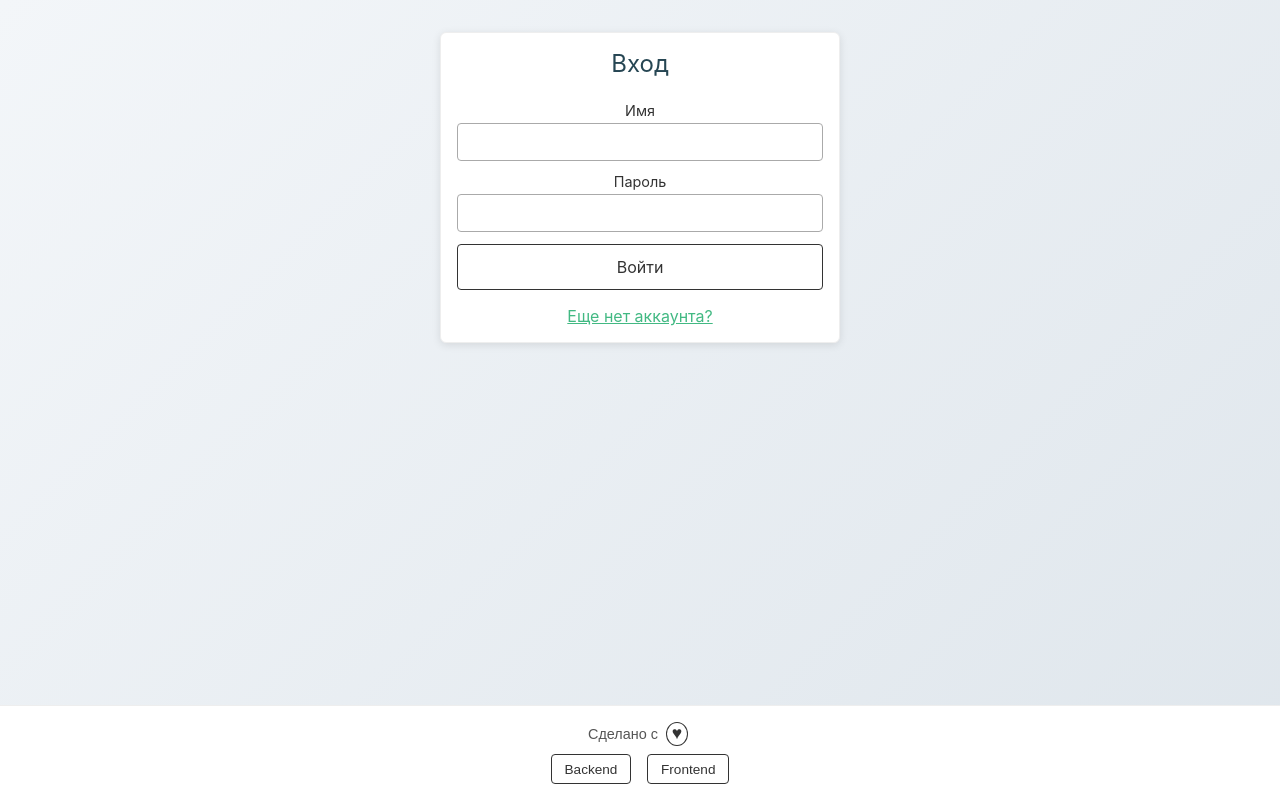
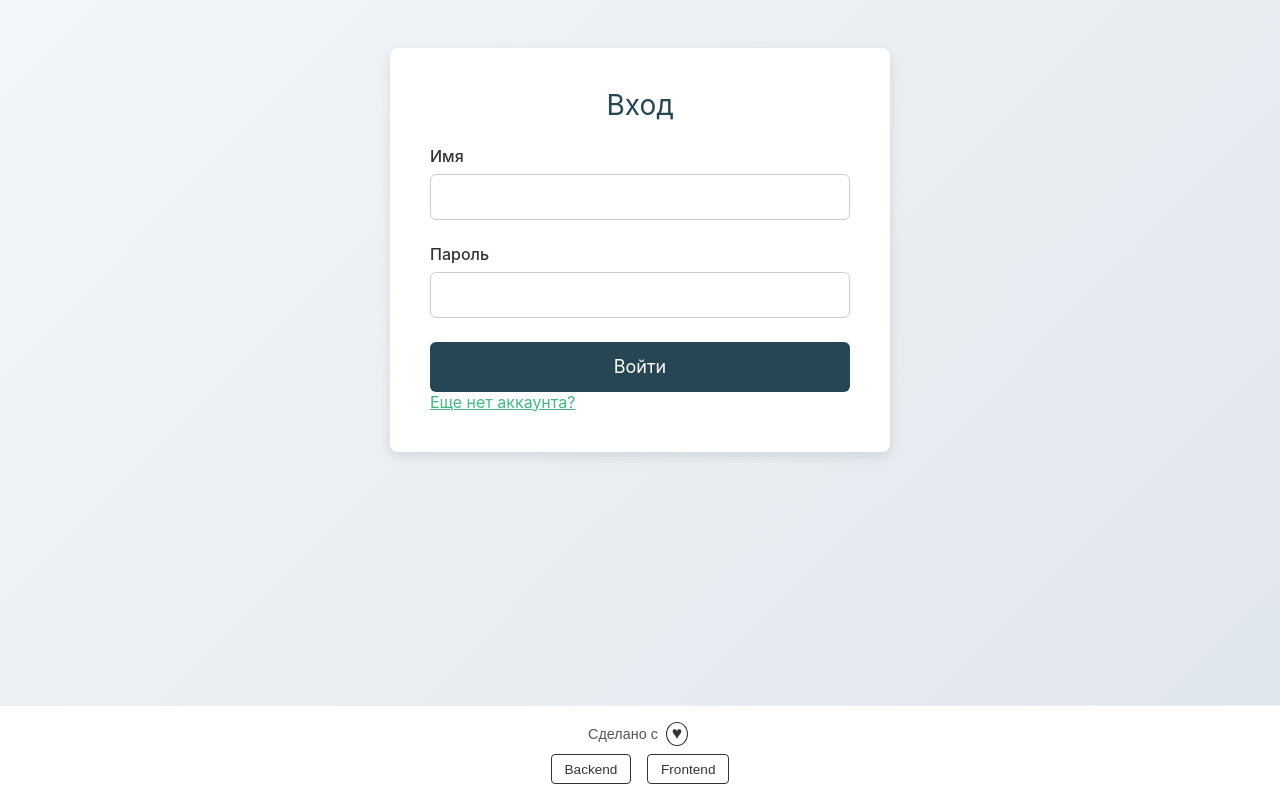
Before and after one commit to Nastya78878/vue-stat, a Vue app: page / in a window 1280 px wide. Built offline with nearby package versions, Linux system fonts and the light colour scheme; no server answers; the HTML template or start-up script is replaced by a standard one.

Commit message:
feat: добавление линейного графика с возможностью зума и улучшение визуализации данных

```diff
--- a/package.json
+++ b/package.json
@@ -19,6 +19,7 @@
     "axios": "^1.9.0",
     "chart.js": "^4.4.9",
     "chartjs-adapter-date-fns": "^3.0.0",
+    "chartjs-plugin-zoom": "^2.2.0",
     "date-fns": "^4.1.0",
     "echarts": "^5.6.0",
     "pinia": "^3.0.1",
--- a/src/components/AuthComponents/AuthComponent.vue
+++ b/src/components/AuthComponents/AuthComponent.vue
@@ -2,19 +2,72 @@
   <div :class="['auth-container', { registration: !isLoginMode }]">
     <h2>{{ isLoginMode ? 'Вход' : 'Регистрация' }}</h2>
     <form @submit.prevent="handleSubmit">
-      <div>
+      <!-- Имя -->
+      <div class="field">
         <label for="name">Имя</label>
-        <input id="name" v-model="form.name" type="text" required />
+        <input
+          id="name"
+          v-model="form.name"
+          type="text"
+          :class="{ 'input-error': nameError }"
+          required
+        />
+        <transition name="fade">
+          <p v-if="nameError" class="error-box">
+            <svg class="error-icon" viewBox="0 0 24 24">
+              <path d="M11.001 10h2v5h-2zm0 7h2v2h-2z" />
+              <path
+                d="M12 2a10 10 0 1 0 10 10A10.011 10.011 0 0 0 12 2zm0 18a8 8 0 1 1 8-8 8.009 8.009 0 0 1-8 8z"
+              />
+            </svg>
+            Логин минимум 3 символа
+          </p>
+        </transition>
       </div>
-      <div>
+
+      <!-- Пароль -->
+      <div class="field">
         <label for="password">Пароль</label>
-        <input id="password" v-model="form.password" type="password" required />
+        <input
+          id="password"
+          v-model="form.password"
+          type="password"
+          :class="{ 'input-error': passError }"
+          required
+        />
+        <transition name="fade">
+          <p v-if="passError" class="error-box">
+            <svg class="error-icon" viewBox="0 0 24 24">
+              <path d="M11.001 10h2v5h-2zm0 7h2v2h-2z" />
+              <path
+                d="M12 2a10 10 0 1 0 10 10A10.011 10.011 0 0 0 12 2zm0 18a8 8 0 1 1 8-8 8.009 8.009 0 0 1-8 8z"
+              />
+            </svg>
+            Пароль минимум 3 символа
+          </p>
+        </transition>
       </div>
-      <button class="btn" type="submit" :disabled="authStore.loading">
+
+      <!-- Общее сообщение об ошибке -->
+      <transition name="fade">
+        <div v-if="errorMessage" class="error-banner">
+          <svg class="banner-icon" viewBox="0 0 24 24">
+            <path d="M12 2a10 10 0 1 0 10 10A10.011 10.011 0 0 0 12 2zm1 15h-2v-2h2zm0-4h-2V7h2z" />
+          </svg>
+          {{ errorMessage }}
+        </div>
+      </transition>
+
+      <!-- Кнопка отправки -->
+      <button
+        class="btn"
+        type="submit"
+        :disabled="authStore.loading || (!isLoginMode && !isFormValid)"
+      >
         {{
           authStore.loading
             ? isLoginMode
-              ? 'Вход в систему...'
+              ? 'Вход в системе...'
               : 'Регистрация...'
             : isLoginMode
               ? 'Войти'
@@ -22,6 +75,7 @@
         }}
       </button>
     </form>
+
     <p>
       <a href="#" @click.prevent="toggleMode">
         {{ isLoginMode ? 'Еще нет аккаунта?' : 'Уже есть аккаунт?' }}
@@ -31,7 +85,7 @@
 </template>
 
 <script lang="ts" setup>
-import { reactive, ref } from 'vue'
+import { reactive, ref, computed } from 'vue'
 import type { Ref } from 'vue'
 import { useRouter } from 'vue-router'
 import { useAuthStore } from '../../stores/auth'
@@ -45,14 +99,31 @@ const router = useRouter()
 const authStore = useAuthStore()
 const isLoginMode: Ref<boolean> = ref(true)
 const form = reactive<AuthForm>({ name: '', password: '' })
+const errorMessage = ref<string>('')
+
+const isFormValid = computed(() => form.name.length >= 3 && form.password.length >= 3)
+
+// Ошибки по полям
+const nameError = computed(() => !isLoginMode.value && form.name.length > 0 && form.name.length < 3)
+const passError = computed(
+  () => !isLoginMode.value && form.password.length > 0 && form.password.length < 3,
+)
 
 function toggleMode(): void {
   isLoginMode.value = !isLoginMode.value
   form.name = ''
   form.password = ''
+  errorMessage.value = ''
 }
 
 async function handleSubmit(): Promise<void> {
+  errorMessage.value = ''
+
+  if (!isLoginMode.value && !isFormValid.value) {
+    errorMessage.value = 'Пожалуйста, исправьте поля'
+    return
+  }
+
   try {
     if (isLoginMode.value) {
       await authStore.login(form.name, form.password)
@@ -61,108 +132,137 @@ async function handleSubmit(): Promise<void> {
     }
     router.push({ name: 'home' })
   } catch (err) {
-    console.error('Ошибка аутентификации:', err)
+    errorMessage.value = isLoginMode.value
+      ? 'Неверный логин или пароль'
+      : 'Не удалось зарегистрироваться'
+    console.error(err)
   }
 }
 </script>
 
 <style scoped>
+/* Контейнер */
 .auth-container {
-  max-width: 400px;
-  margin: 2rem auto;
-  padding: 1rem;
-  text-align: center;
-  background: #fff;
-  border: 1px solid #eee;
-  border-radius: 6px;
-  box-shadow: 0 2px 8px rgba(0, 0, 0, 0.1);
-  transition:
-    background 0.3s ease,
-    color 0.3s ease,
-    transform 0.3s ease;
+  max-width: 500px; /* было 400px */
+  margin: 3rem auto; /* было 2rem */
+  padding: 2.5rem; /* было 1.5rem */
+  background: #ffffff;
+  border-radius: 8px;
+  box-shadow: 0 4px 12px rgba(0, 0, 0, 0.1);
+  transition: transform 0.3s;
+}
+.auth-container:hover {
+  transform: translateY(-4px);
 }
 
-.auth-container:hover {
-  transform: translateY(-5px);
-}
-
+/* Заголовок */
 .auth-container h2 {
-  font-size: 1.5rem;
-  margin-bottom: 1.5rem;
+  font-size: 1.75rem; /* чуть больше */
+  margin-bottom: 1.5rem; /* добавлен отступ снизу */
+  text-align: center; /* выравнивание по центру */
   color: #264653;
 }
 
-.auth-container form div {
-  margin-bottom: 0.75rem;
+/* Поля */
+.field {
+  margin-bottom: 1.5rem; /* чуть больше */
+  position: relative;
+}
+.field label {
+  display: block;
+  margin-bottom: 0.5rem;
+  color: #333;
+  font-weight: 500;
+}
+.field input {
+  width: 100%;
+  padding: 0.75rem 1rem; /* было 0.6rem 0.8rem */
+  border: 1px solid #ccc;
+  border-radius: 6px;
+  font-size: 1rem;
+  transition:
+    border-color 0.3s,
+    box-shadow 0.3s;
 }
 
-.auth-container label {
-  display: block;
-  margin-bottom: 0.25rem;
-  font-size: 0.9rem;
-  transition: color 0.3s ease;
+/* Ошибочное поле */
+.input-error {
+  border-color: #e63946 !important;
+  box-shadow: 0 0 0 3px rgba(230, 57, 70, 0.2);
 }
 
-.auth-container input {
-  width: 100%;
-  padding: 0.5rem;
-  border: 1px solid #aaa;
+/* Подсказка у поля */
+.error-box {
+  display: flex;
+  align-items: center;
+  margin-top: 0.4rem;
+  background: #fee2e2;
+  border: 1px solid #fca5a5;
+  padding: 0.4rem 0.6rem;
   border-radius: 4px;
-  font-size: 1rem;
-  transition: border-color 0.3s ease;
+  font-size: 0.875rem;
+  color: #b91c1c;
+}
+.error-icon {
+  width: 1rem;
+  height: 1rem;
+  margin-right: 0.4rem;
+  fill: #b91c1c;
 }
 
-.btn {
-  padding: 0.75rem 1rem;
-  border: 1px solid #333;
-  border-radius: 4px;
-  background: transparent;
-  font-size: 1rem;
-  cursor: pointer;
-  transition:
-    background 0.2s,
-    color 0.2s;
-  width: 100%;
+/* Общее баннерное сообщение */
+.error-banner {
+  display: flex;
+  align-items: center;
+  background: #ffedd5;
+  border: 1px solid #fcd34d;
+  padding: 0.8rem 1rem; /* чуть больше */
+  border-radius: 6px;
+  margin-bottom: 1.5rem;
+  font-size: 0.95rem;
+  color: #92400e;
+}
+.banner-icon {
+  width: 1.2rem;
+  height: 1.2rem;
+  margin-right: 0.5rem;
+  fill: #92400e;
 }
 
-.btn:hover {
-  background: #333;
-  color: #fff;
+/* Плавное появление */
+.fade-enter-active,
+.fade-leave-active {
+  transition: opacity 0.3s;
+}
+.fade-enter-from,
+.fade-leave-to {
+  opacity: 0;
 }
 
-.auth-container p {
-  text-align: center;
-  margin-top: 1rem;
+/* Кнопка */
+.btn {
+  width: 100%;
+  padding: 0.9rem; /* было 0.75rem */
+  font-size: 1.125rem; /* чуть крупнее */
+  border: none;
+  border-radius: 6px;
+  background: #264653;
+  color: #fff;
+  cursor: pointer;
+  transition: background 0.2s;
+}
+.btn:disabled {
+  background: #aaa;
+  cursor: not-allowed;
+}
+.btn:not(:disabled):hover {
+  background: #1b3a4b;
 }
 
+/* Ссылка-переключатель */
 .auth-container a {
   color: #42b983;
   text-decoration: underline;
   cursor: pointer;
-  transition: color 0.3s ease;
-}
-
-/* Дополнительные стили для режима регистрации (регистрация имеет те же цвета и плавные анимации, что и футер) */
-.auth-container.registration:hover {
-  background: #333;
-}
-
-.auth-container.registration:hover h2,
-.auth-container.registration:hover label,
-.auth-container.registration:hover input,
-.auth-container.registration:hover .btn,
-.auth-container.registration:hover a {
-  color: #fafafa;
-  border-color: #fafafa;
-}
-
-@media (max-width: 480px) {
-  .auth-container {
-    margin: 1rem;
-    padding: 0.5rem;
-  }
-  .btn {
-    padding: 0.5rem;
-  }
 }
 </style>
--- a/src/stores/stats.ts
+++ b/src/stores/stats.ts
@@ -7,6 +7,7 @@ interface SummaryItem {
   categoryName: string
   categoryType: string
   totalAmount: number
+  dates: string[]
 }
 
 interface GeneralStats {
```
Also changed, not shown: src/components/ProfileComponents/ChartVisualization.vue (+146 -5 lines), 1 other file (tests, documents, lock files or other folders).
